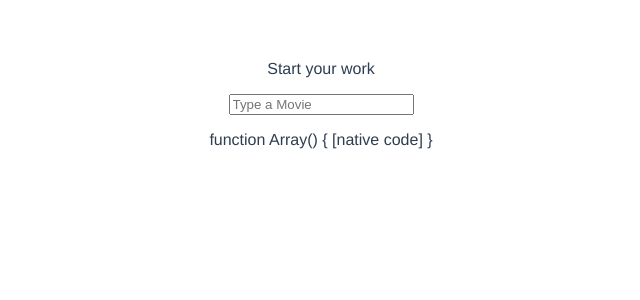
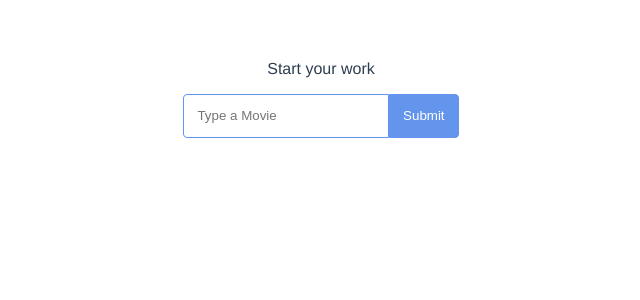
Before and after one commit to ayubkhan154/movie-junction, a Vue app: page / in a window 1280 px wide. Shown: the top 300 px of the page, without its empty margins (319-959 px from the left). Built offline with nearby package versions, Linux system fonts and the light colour scheme.

Commit message:
moved api functionality to component Search.vue

```diff
--- a/src/App.vue
+++ b/src/App.vue
@@ -1,14 +1,13 @@
 <template>
     <div id="app">
         <p>Start your work</p>
-        <Search v-on:updateSearchText="getData" v-bind:listItems="listItems"></Search>
-        <p>{{listItems}}</p>
+        <Search></Search>
     </div>
 </template>
 
 <script>
     import Search from './components/Search.vue'
-    import axios from 'axios'
+
 
     export default {
         name: 'App',
@@ -18,27 +17,7 @@
         props: {
             searchText: String
         },
-        data: () => {
-            return {
-                apiKey: 'e335d66d',
-                responseData: Object,
-                listItems: Array
-            }
-        },
-        methods: {
-            getData: function (searchText) {
-                if (searchText.length > 4) {
-                    console.log(searchText);
-                    axios.get(`http://www.omdbapi.com/?apikey=${this.apiKey}&s=${searchText}`)
-                        .then(function (response) {
-                            this.responseData = response
-                        }.bind(this))
-                        .then(function () {
-                            this.listItems = this.responseData.data.Search.map(x => x["Title"]);
-                        }.bind(this));
-                }
-            }
-        }
+
     }
 </script>
 
--- a/src/components/Search.vue
+++ b/src/components/Search.vue
@@ -1,19 +1,43 @@
 <template>
   <form>
-    <input type="search" v-model="item" list="listData" name="searchBox" id="searchBox" v-on:input="$emit('updateSearchText', $event.target.value)" placeholder="Type a Movie">
+    <input type="search" list="listData" name="searchBox" id="searchBox" v-on:input="getData($event.target.value)" placeholder="Type a Movie" style="padding: 1em; border: 1px solid cornflowerblue; border-radius: 0; border-top-left-radius: 4px; border-bottom-left-radius: 4px;">
     <datalist id="listData">
-      <option v-for="item in listItems" :key="item" v-bind:value="item"/>
+      <option v-for="item in listItems" :key="item.imdbID" v-bind:value="item.Title" />
     </datalist>
+    <input type="submit" value="Submit" style="background-color: cornflowerblue; color: white; margin: 0; padding: 1em; border: 1px solid cornflowerblue;border-radius: 0; border-top-right-radius: 4px; border-bottom-right-radius: 4px; ">
   </form>
 </template>
 
 <script>
+import axios from "axios";
+
 export default {
   name: 'Search',
-  props: {
-    msg: String,
-    listItems: Array
+  data: () => {
+    return {
+      apiKey: 'e335d66d',
+      responseData: Object,
+      listItems: Array
+    }
   },
+  methods: {
+    getData: function (searchText) {
+
+      if (searchText.length > 4) {
+        console.log(searchText);
+        axios.get(`http://www.omdbapi.com/?apikey=${this.apiKey}&s=${searchText}`)
+                .then(function (response) {
+                  this.responseData = response
+                }.bind(this))
+                .then(function () {
+                  this.listItems = this.responseData.data.Search;
+                }.bind(this));
+      }else{
+        this.listItems = [];
+      }
+    }
+  }
+
 }
 </script>
 
```
